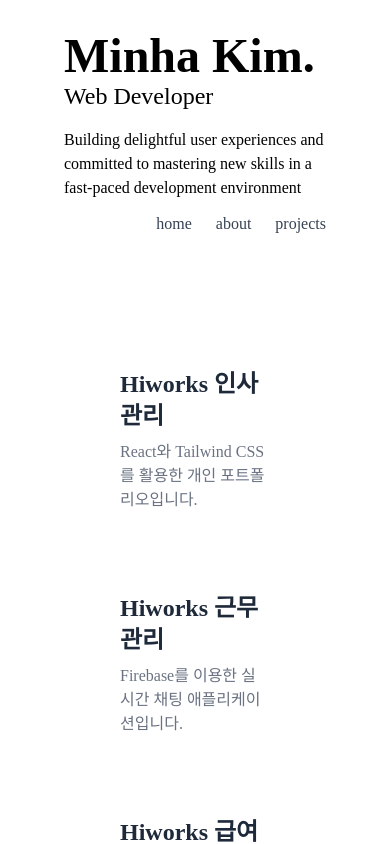
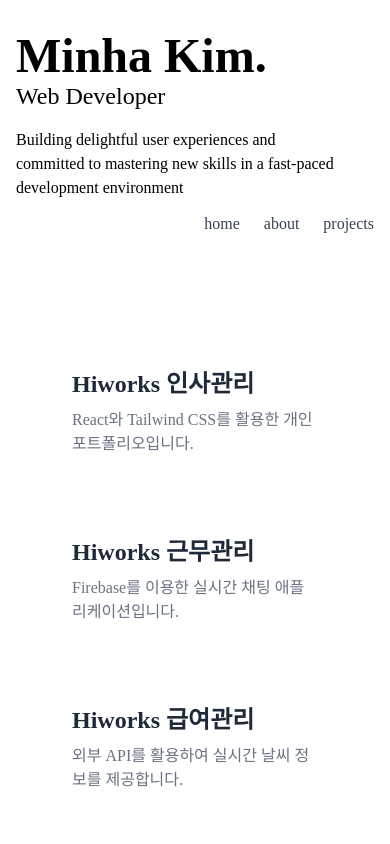
Before and after one commit to cansoup/code-in-peace, a React (Vite) app: page /projects in a window 390 px wide. Shown: the top 844 px of the page. Built offline with nearby package versions, Linux system fonts and the light colour scheme; a web font is replaced by a local one.

Commit message:
feat: mobile opt

```diff
--- a/src/components/layouts/Default.tsx
+++ b/src/components/layouts/Default.tsx
@@ -6,7 +6,7 @@ import Footer from "../Footer.tsx";
 
 const DefaultLayout = () => {
     return (
-        <div className="py-8 px-16 relative h-screen">
+        <div className="px-4 py-8 md:px-16 relative h-screen">
             <MyInfo/>
             <Menus/>
             <div className="flex justify-end mt-20">
```
